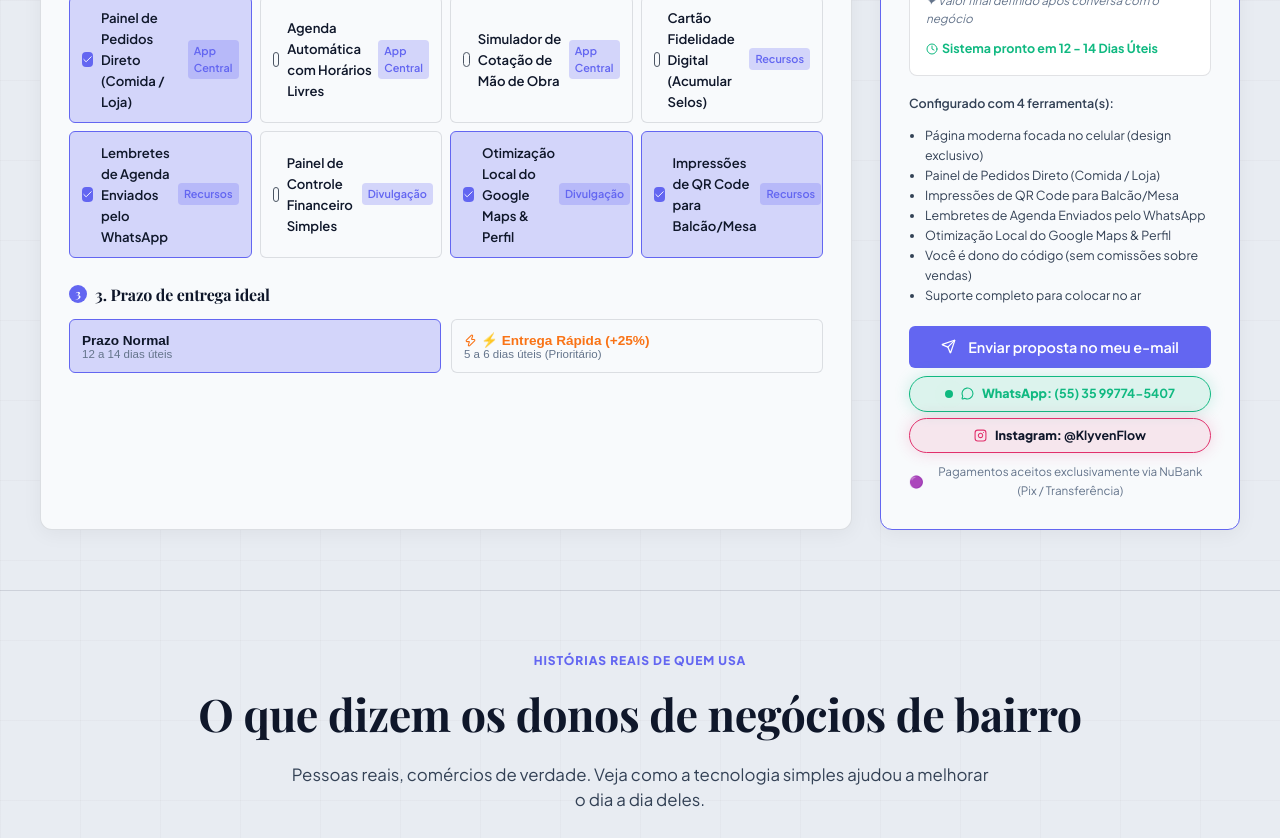
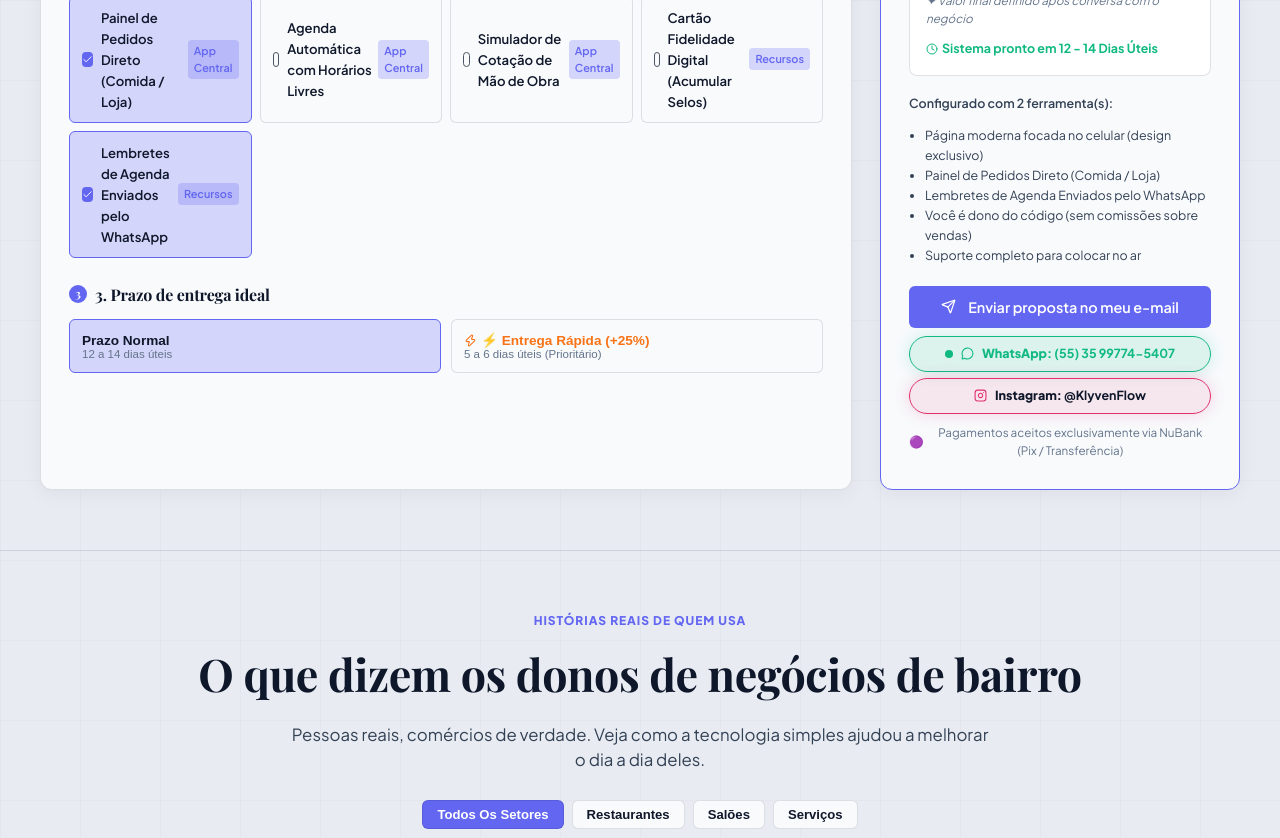
Before and after one commit to Bobby1327/KlyvenFlow, a React (Vite) app: page / in a window 1280 px wide. Shown: the part 4880-5718 px from the top of the page. Built offline with nearby package versions, Linux system fonts and the light colour scheme; a web font is replaced by a local one.

Commit message:
remove-unnecessary-package-options

```diff
--- a/src/components/PackageBuilder.jsx
+++ b/src/components/PackageBuilder.jsx
@@ -6,7 +6,7 @@ import { PACKAGE_OPTIONS, INDUSTRIES, TRANSLATIONS } from '../data/showcaseData'
 export default function PackageBuilder({ lang, onOpenContactModal }) {
   const t = TRANSLATIONS[lang];
   const [selectedInd, setSelectedInd] = useState('restaurant');
-  const [selectedFeatures, setSelectedFeatures] = useState(['ordering', 'qr', 'sms', 'google']);
+  const [selectedFeatures, setSelectedFeatures] = useState(['ordering', 'sms']);
   const [speed, setSpeed] = useState('standard'); // 'standard' | 'express'
   const [proposalSent, setProposalSent] = useState(false);
 
--- a/src/data/showcaseData.js
+++ b/src/data/showcaseData.js
@@ -783,7 +783,4 @@ export const PACKAGE_OPTIONS = [
   { id: 'quote', name: 'Simulador de Cotação de Mão de Obra', nameEn: 'Automatic Cost Estimator Widget', category: 'Core App', costEstimate: 0 },
   { id: 'loyalty', name: 'Cartão Fidelidade Digital (Acumular Selos)', nameEn: 'Digital Stamp Loyalty Card Module', category: 'Features', costEstimate: 0 },
   { id: 'sms', name: 'Lembretes de Agenda Enviados pelo WhatsApp', nameEn: 'WhatsApp Booking Confirmation Alert', category: 'Features', costEstimate: 0 },
-  { id: 'analytics', name: 'Painel de Controle Financeiro Simples', nameEn: 'Simple Sales & Customer Dashboard', category: 'Growth', costEstimate: 0 },
-  { id: 'google', name: 'Otimização Local do Google Maps & Perfil', nameEn: 'Local Google Map Profile Optimization', category: 'Growth', costEstimate: 0 },
-  { id: 'qr', name: 'Impressões de QR Code para Balcão/Mesa', nameEn: 'Printable Table QR codes / Menu link', category: 'Features', costEstimate: 0 }
 ];
```
